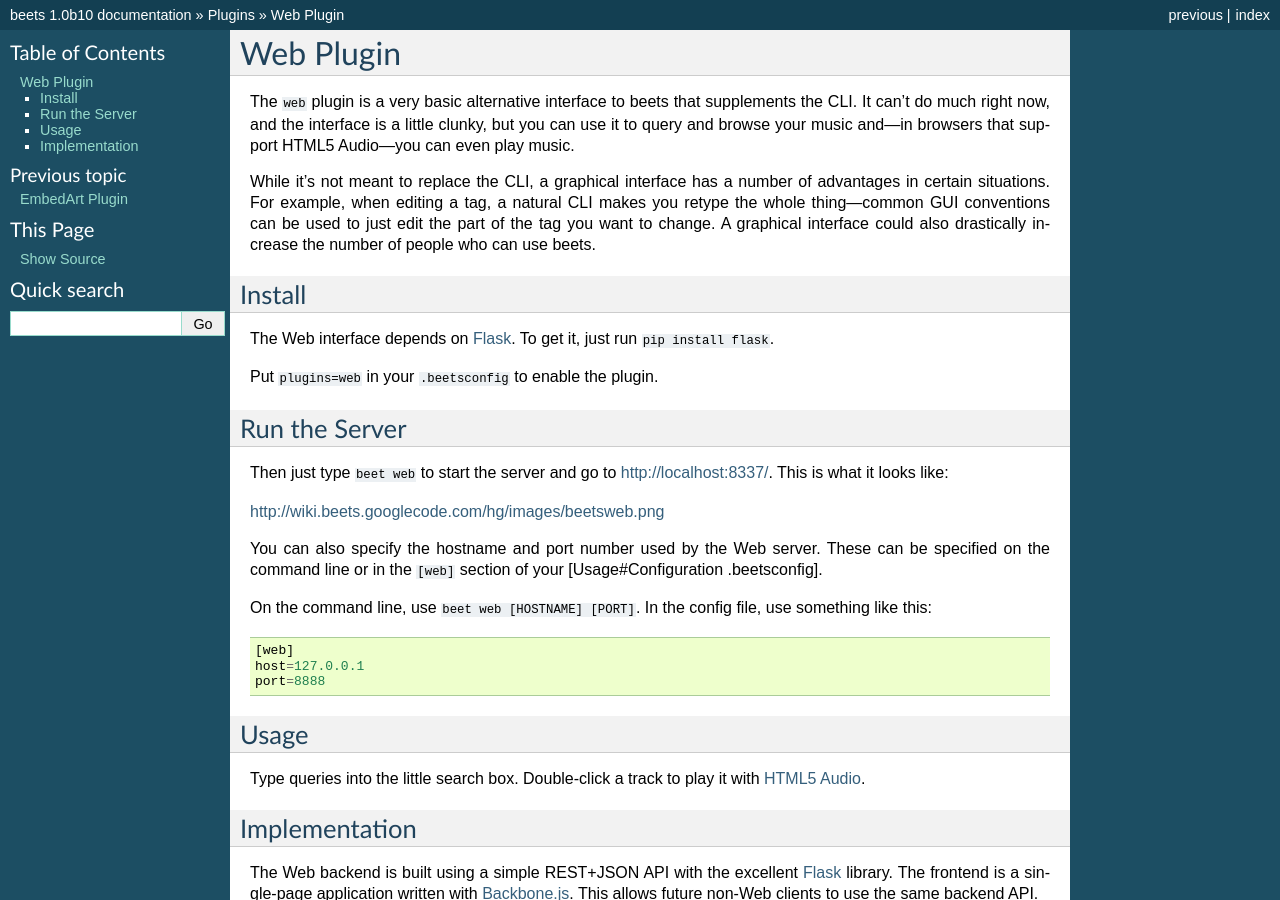
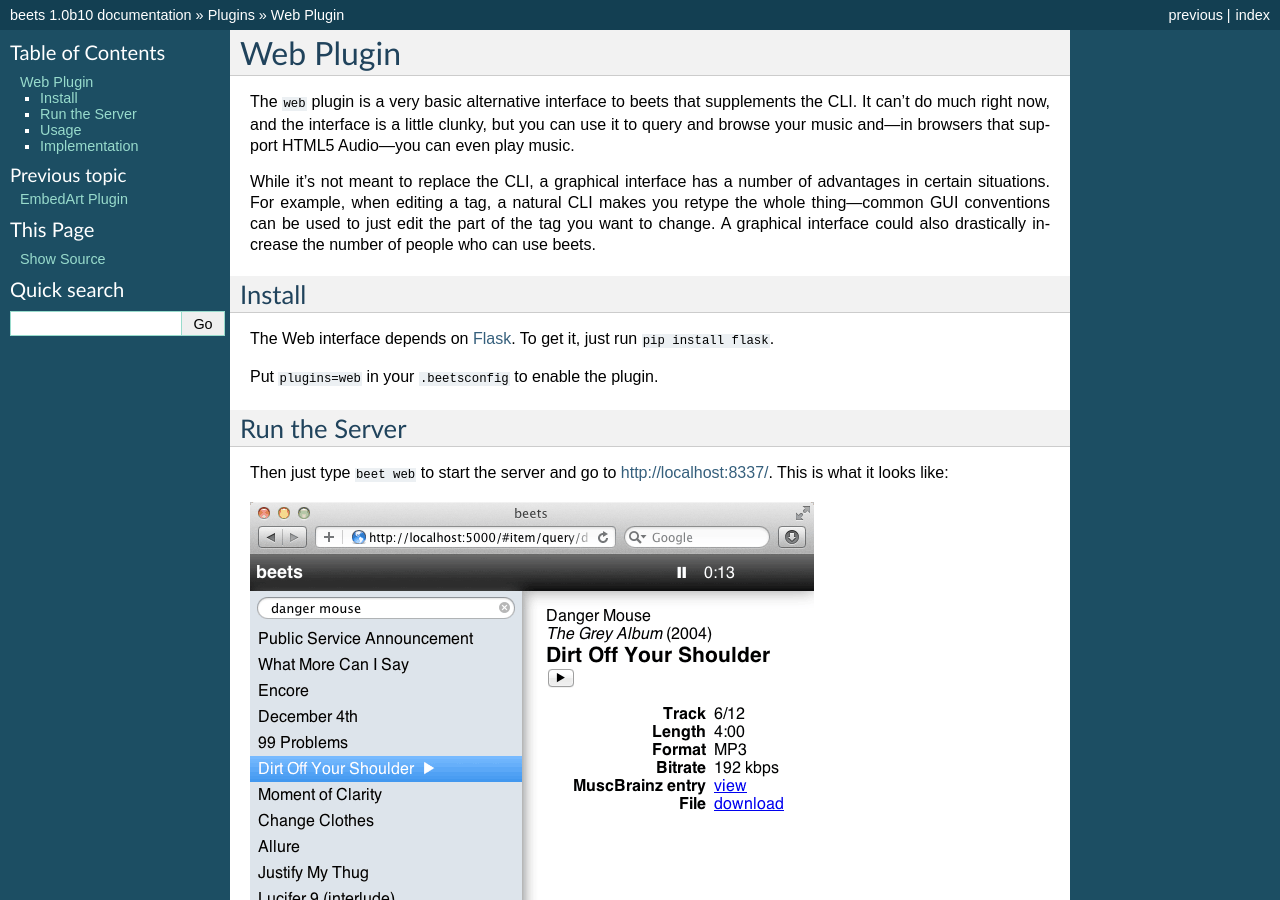
Before and after one commit to google-code-export/beets, a Sphinx documentation site: the page built from docs/plugins/web.rst, in a window 1280 px wide and 900 px high. Built offline with Sphinx 7.4.7, drawn with Linux system fonts in a browser that asks for light colours.

Commit message:
screenshot image and syntax cleanup

```diff
--- a/docs/conf.py
+++ b/docs/conf.py
@@ -12,7 +12,7 @@
 project = u'beets'
 copyright = u'2011, Adrian Sampson'
 
-version = '1.0'
+version = '1.0b10'
 release = '1.0b10'
 
 pygments_style = 'sphinx'
--- a/docs/plugins/index.rst
+++ b/docs/plugins/index.rst
@@ -49,7 +49,7 @@
 
 Here are a few of the plugins written by the beets community:
 
-* `beets-replaygain`_ can analyze and store !ReplayGain normalization
+* `beets-replaygain`_ can analyze and store ReplayGain normalization
   information.
 
 * `beets-lyrics`_ searches Web repositories for song lyrics and adds them to your files.
@@ -58,7 +58,7 @@
   (Might be out of date.)
 
 * `Beet-MusicBrainz-Collection`_ lets you add albums from your library to your
-  !MusicBrainz `"music collection"`_.
+  MusicBrainz `"music collection"`_.
 
 * `A cmus plugin`_ integrates with the `cmus`_ console music player.
 
--- a/docs/plugins/web.rst
+++ b/docs/plugins/web.rst
@@ -28,7 +28,7 @@
 Then just type ``beet web`` to start the server and go to
 http://localhost:8337/. This is what it looks like:
 
-http://wiki.beets.googlecode.com/hg/images/beetsweb.png
+.. image:: beetsweb.png
 
 You can also specify the hostname and port number used by the Web server. These
 can be specified on the command line or in the ``[web]`` section of your
--- a/docs/reference/cli.rst
+++ b/docs/reference/cli.rst
@@ -76,7 +76,7 @@
 
 The ``import`` command can also be used to "reimport" music that you've already
 added to your library. This is useful for updating tags as they are fixed in the
-!MusicBrainz database, for when you change your mind about some selections you
+MusicBrainz database, for when you change your mind about some selections you
 made during the initial import, or if you prefer to import everything "as-is"
 and then correct tags later.
 
```
Also changed, not shown: docs/plugins/beetsweb.png (added), 1 other file.
